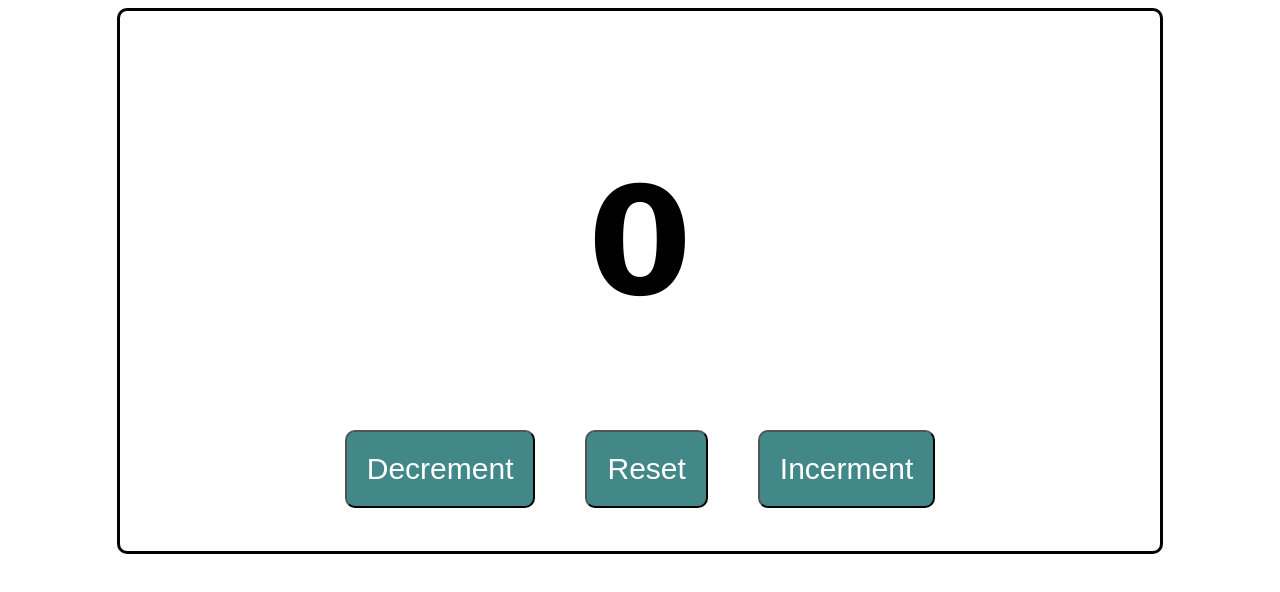
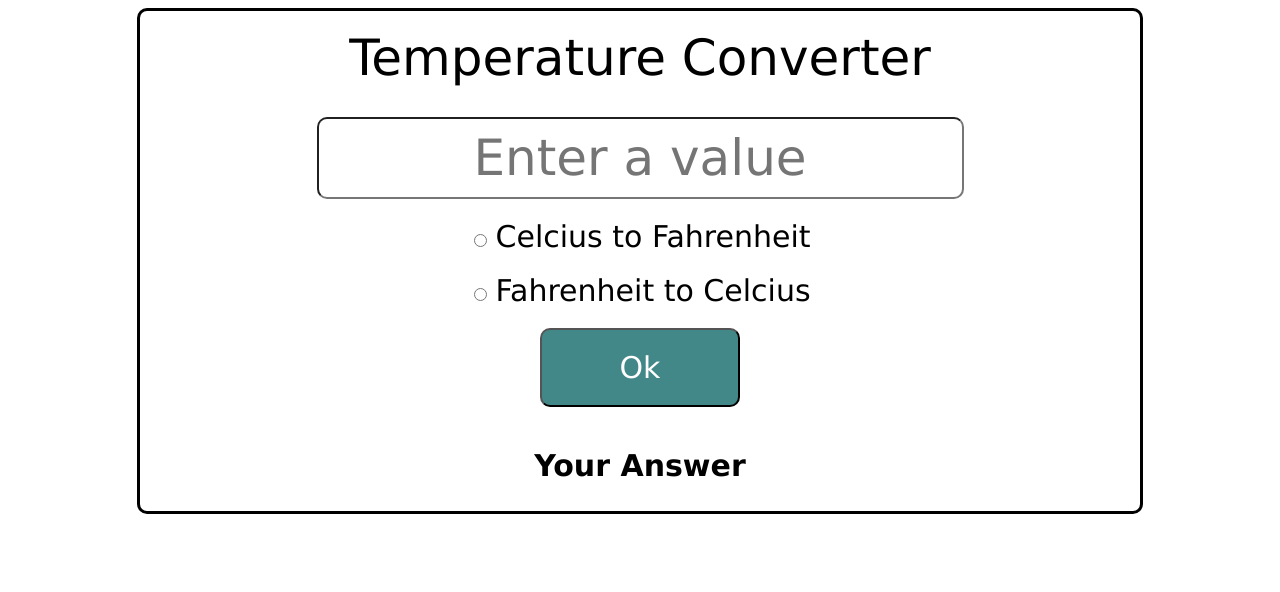
Before and after one commit to pranavhariharan145/Jscript-Course, a plain HTML site: page index.html in a window 1280 px wide. Drawn offline with Linux system fonts and the light colour scheme.

Commit message:
Temperature converter

```diff
--- a/index.html
+++ b/index.html
@@ -13,12 +13,17 @@
 <body>
     <div class="center">
         <div class="container">
-            <h1 id="number">0</h1>
-            <div id="btncontainer">
-                <button id="decrement" class="buttons">Decrement</button>
-                <button id="reset">Reset</button>
-                <button id="increment">Incerment</button>
+            <div id="text">Temperature Converter</div>
+            <input type="text" id="textbox" placeholder="Enter a value">
+            <div class="choice">
+                <input type="radio" id="Fahrenheit" name="a">
+                <label for="Fahrenheit">Celcius to Fahrenheit</label><br><br>
+                <input type="radio" id="Celcius" name="a">
+                <label for="Celcius">Fahrenheit to Celcius</label>
             </div>
+            <button id="submit" onclick="convert()">Ok</button>
+
+            <h1 id="answer">Your Answer</h1>
         </div>
     </div>
 
--- a/script.js
+++ b/script.js
@@ -23,23 +23,89 @@ document.getElementById("main").textContent = `your name is ${uname}`
 //     document.getElementById("ans").textContent = `Circumference is ${cfer}`
 // }
 
-// Counter Program
-let number = 0;
 
-document.getElementById("decrement").onclick = function()
+// // Counter Program
+// let number = 0;
+// document.getElementById("decrement").onclick = function()
+// {
+//     number --
+//     document.getElementById("number").textContent = number
+// }
+
+// document.getElementById("reset").onclick = function()
+// {
+//     number = 0
+//     document.getElementById("number").textContent = number
+// }
+
+// document.getElementById("increment").onclick = function()
+// {
+//     number ++
+//     document.getElementById("number").textContent = number
+// }
+
+/*
+// Random Number generation
+let max = 100
+let min = 1
+let Random = Math.floor(Math.random() * max) + min
+console.log(Random)
+*/
+
+// Number guessng game
+
+// let min = 1
+// let max = 100
+// let number = Math.floor(Math.random()*100) + 1
+// let running = true
+// let guess
+// let attempts = 0
+// document.getElementById("text").textContent = `Guess a number between ${min} - ${max}`
+// document.getElementById("reset").onclick  = function()
+// {
+//     while(running)
+//     {
+//         guess = document.getElementById("textbox").value
+//         guess = Number(guess)
+
+//         if(guess == "NaN")
+//         {
+//             document.getElementById("text").textContent = "Enter valid input"
+//             running = false
+//         }
+
+//         else if(guess < min || guess > max)
+//         {
+//             document.getElementById("text").textContent = "Enter valid input"
+//             running = false
+//         }
+
+
+
+//     }
+// }
+
+let Fahrenheit = document.getElementById("Fahrenheit")
+let Celcius = document.getElementById("Celcius")
+let ans = document.getElementById("answer")
+let text = document.getElementById("textbox")
+let temp
+function convert()
 {
-    number --
-    document.getElementById("number").textContent = number
+    if(Fahrenheit.checked)
+    {
+        temp = Number(text.value)
+        temp = temp * (9/5) + 32
+        ans.textContent = temp.toFixed(2)
+    }
+    else if(Celcius.checked)
+    {
+        temp = Number(text.value)
+        temp = 5/9 * (temp - 32)
+        ans.textContent = temp.toFixed(2)
+
+    }
+    else{
+        ans.textContent = "Your Answer"
+    }
 }
-
-document.getElementById("reset").onclick = function()
-{
-    number = 0
-    document.getElementById("number").textContent = number
-}
-
-document.getElementById("increment").onclick = function()
-{
-    number ++
-    document.getElementById("number").textContent = number
-}
--- a/style.css
+++ b/style.css
@@ -1,3 +1,7 @@
+* {
+    font-family: Verdana, Geneva, Tahoma, sans-serif;
+
+}
 h1{
     font-family: Verdana, Geneva, Tahoma, sans-serif;
     font-size: 150px;
@@ -15,7 +19,7 @@ h1{
     flex-direction: column;
     align-items: center;
     justify-content: center;
-    padding: 20px;
+    gap: 20px;
 }
 button{
     font-size: 30px;
@@ -24,11 +28,11 @@ button{
     color: white;
     padding: 20px;
     border: 10pxsolid #438888;
+    width: 200px;
 }
 button:hover
 {
     background-color: #43888893;
-    border: solid white;
     transition: 0.2s;
 
 }
@@ -38,3 +42,22 @@ button:hover
     flex-direction: row;
     gap: 50px;
 }
+#text{
+    font-size: 50px;
+    text-align: center;
+    border-radius: 10px;
+    padding: 10px;
+}
+#textbox{
+    font-size: 50px;
+    text-align: center;
+    border-radius: 10px;
+    padding: 10px;
+}
+label{
+    font-size: 30px;
+
+}
+#answer{
+    font-size: 30px;
+}
```
